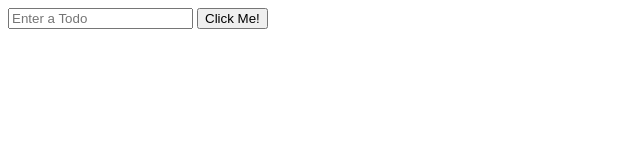
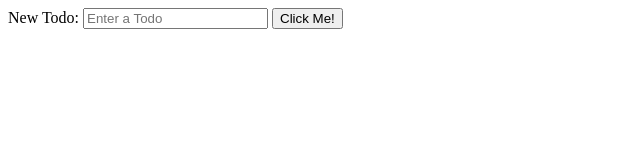
Before and after one commit to quentinikeno/TypeScript-Todos, a website: page index.html in a window 1280 px wide. Shown: the whole page, without its empty margins (0-640 px from the left). Drawn offline with Linux system fonts and the light colour scheme.

Commit message:
Create form for todos.

```diff
--- a/index.html
+++ b/index.html
@@ -7,8 +7,17 @@
 		<title>Mini Project</title>
 	</head>
 	<body>
-		<input type="text" id="todoinput" placeholder="Enter a Todo" />
-		<button id="btn">Click Me!</button>
+		<form action="" id="todoform">
+			<label for="todoinput">New Todo:</label>
+			<input
+				type="text"
+				name="todoinput"
+				id="todoinput"
+				placeholder="Enter a Todo"
+			/>
+			<button id="btn" type="submit">Click Me!</button>
+		</form>
+
 		<script src="dist/index.js"></script>
 	</body>
 </html>
```
